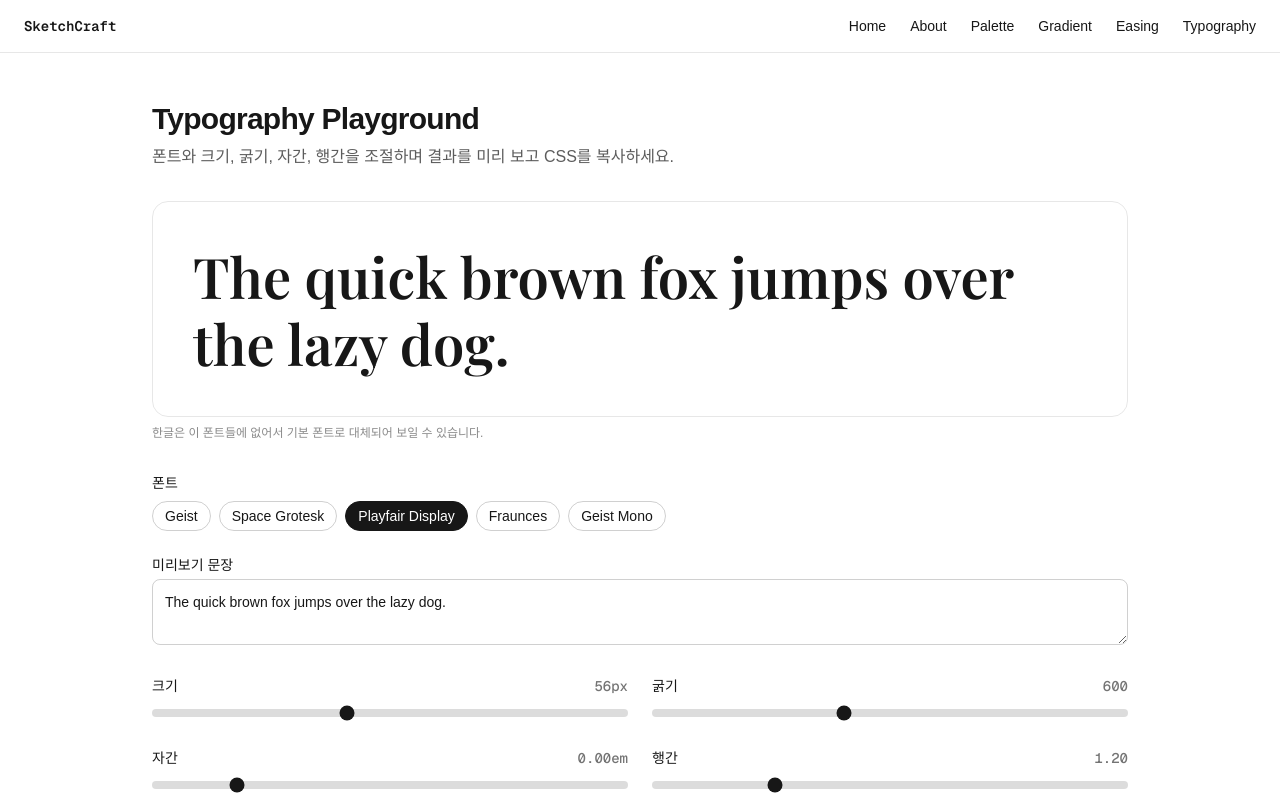
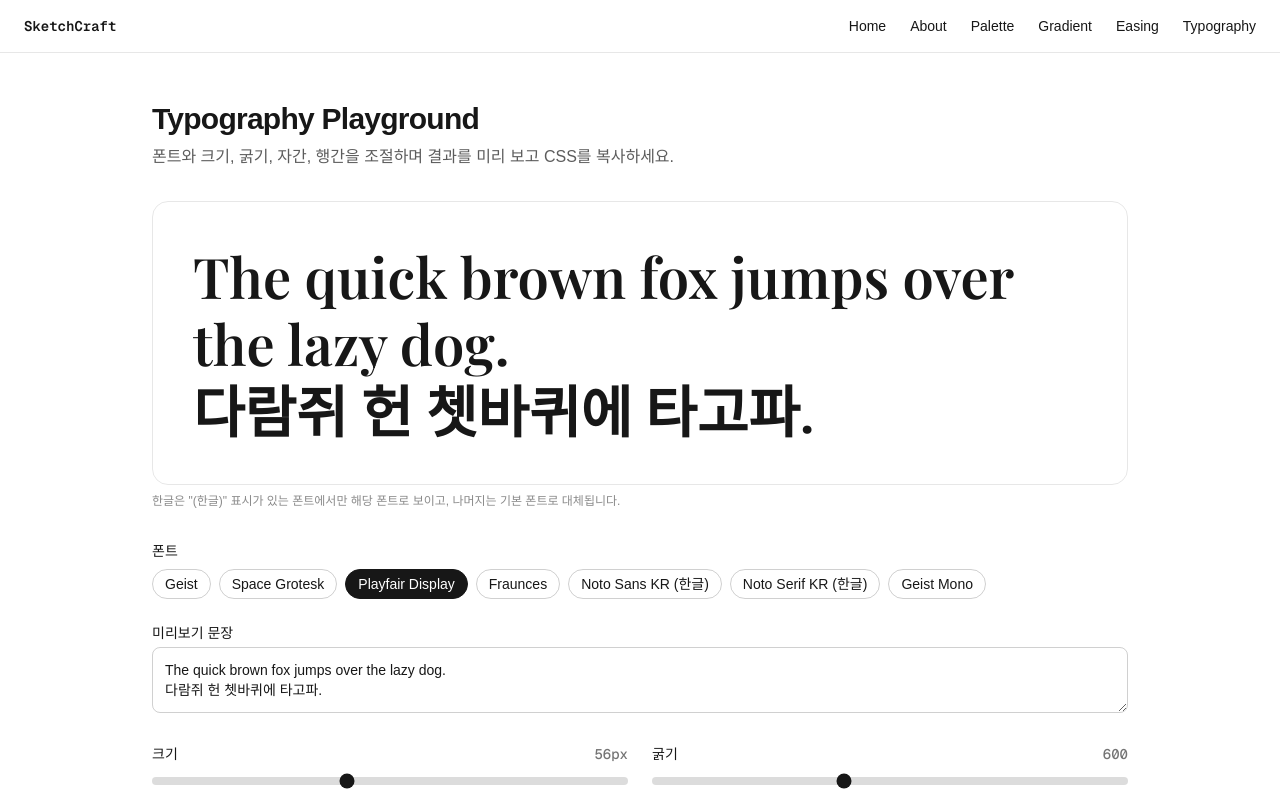
Before and after one commit to crokxtoa119/Hyun119, a Next.js app: page /typography in a window 1280 px wide. Shown: the top 800 px of the page. Built offline with nearby package versions, Linux system fonts and the light colour scheme; a web font is replaced by a local one.

Commit message:
Add Korean fonts to typography playground
Noto Sans KR and Noto Serif KR as variable fonts with preload disabled so
glyph chunks load on demand. Sample text now includes Korean.

Co-Authored-By: Claude Sonnet 5.5 <noreply@anthropic.com>

```diff
--- a/src/components/TypographyPlayground.tsx
+++ b/src/components/TypographyPlayground.tsx
@@ -54,6 +54,22 @@ const FONTS: FontOption[] = [
     wMax: 900,
   },
   {
+    key: "notosans",
+    label: "Noto Sans KR (한글)",
+    stack: "var(--font-noto-sans-kr), sans-serif",
+    cssName: '"Noto Sans KR", sans-serif',
+    wMin: 100,
+    wMax: 900,
+  },
+  {
+    key: "notoserif",
+    label: "Noto Serif KR (한글)",
+    stack: "var(--font-noto-serif-kr), serif",
+    cssName: '"Noto Serif KR", serif',
+    wMin: 200,
+    wMax: 900,
+  },
+  {
     key: "mono",
     label: "Geist Mono",
     stack: "var(--font-geist-mono), monospace",
@@ -70,7 +86,7 @@ const ALIGNS: { value: Align; label: string }[] = [
   { value: "right", label: "오른쪽" },
 ];
 
-const SAMPLE = "The quick brown fox jumps over the lazy dog.";
+const SAMPLE = "The quick brown fox jumps over the lazy dog.\n다람쥐 헌 쳇바퀴에 타고파.";
 
 const clamp = (n: number, min: number, max: number) => Math.min(max, Math.max(min, n));
 
@@ -120,7 +136,7 @@ export default function TypographyPlayground() {
 
       <div className="mt-8 overflow-hidden rounded-2xl border border-foreground/10 p-6 sm:p-10">
         <p
-          className="preview-text break-words"
+          className="preview-text whitespace-pre-wrap break-words"
           style={{
             fontFamily: font.stack,
             fontSize: size,
@@ -134,7 +150,7 @@ export default function TypographyPlayground() {
         </p>
       </div>
       <p className="mt-2 text-xs text-foreground/50">
-        한글은 이 폰트들에 없어서 기본 폰트로 대체되어 보일 수 있습니다.
+        한글은 &quot;(한글)&quot; 표시가 있는 폰트에서만 해당 폰트로 보이고, 나머지는 기본 폰트로 대체됩니다.
       </p>
 
       <div className="mt-8 space-y-6">
--- a/src/lib/fonts.ts
+++ b/src/lib/fonts.ts
@@ -1,4 +1,10 @@
-import { Fraunces, Playfair_Display, Space_Grotesk } from "next/font/google";
+import {
+  Fraunces,
+  Noto_Sans_KR,
+  Noto_Serif_KR,
+  Playfair_Display,
+  Space_Grotesk,
+} from "next/font/google";
 
 // 타이포그래피 플레이그라운드용 가변 폰트. Geist 계열은 layout.tsx에서 이미 로드한다.
 export const playfair = Playfair_Display({
@@ -16,8 +22,21 @@ export const fraunces = Fraunces({
   subsets: ["latin"],
 });
 
+// 한글 폰트는 글리프 조각이 매우 많아 미리 로드하지 않고, 화면에 쓰인 글자만 필요할 때 받는다.
+export const notoSansKr = Noto_Sans_KR({
+  variable: "--font-noto-sans-kr",
+  preload: false,
+});
+
+export const notoSerifKr = Noto_Serif_KR({
+  variable: "--font-noto-serif-kr",
+  preload: false,
+});
+
 export const fontVariables = [
   playfair.variable,
   spaceGrotesk.variable,
   fraunces.variable,
+  notoSansKr.variable,
+  notoSerifKr.variable,
 ].join(" ");
```
